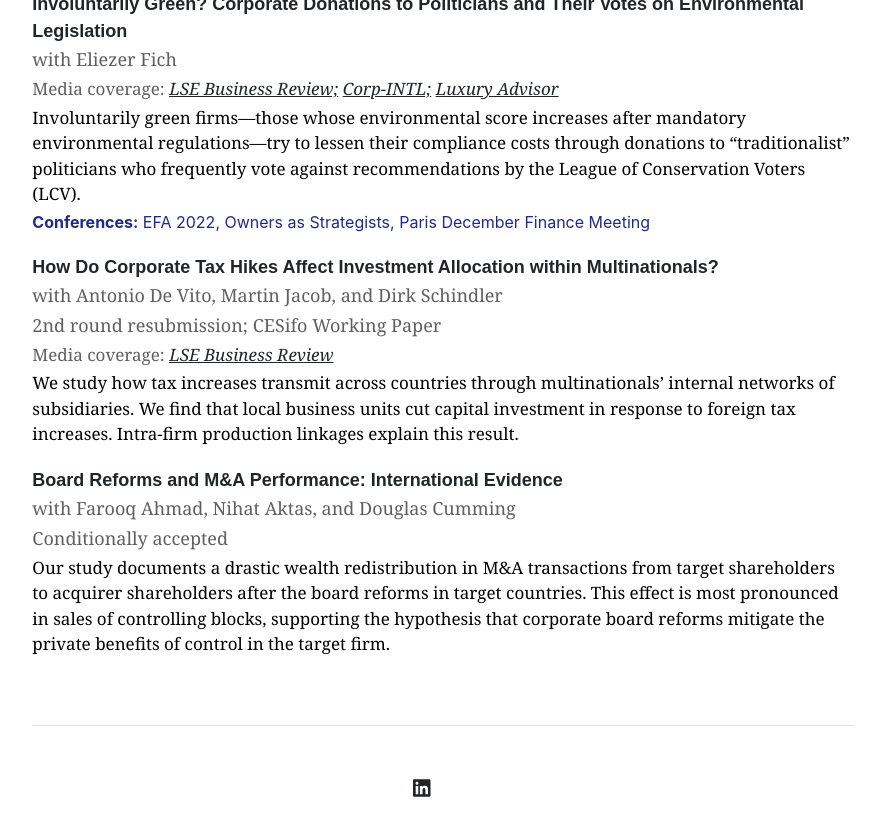
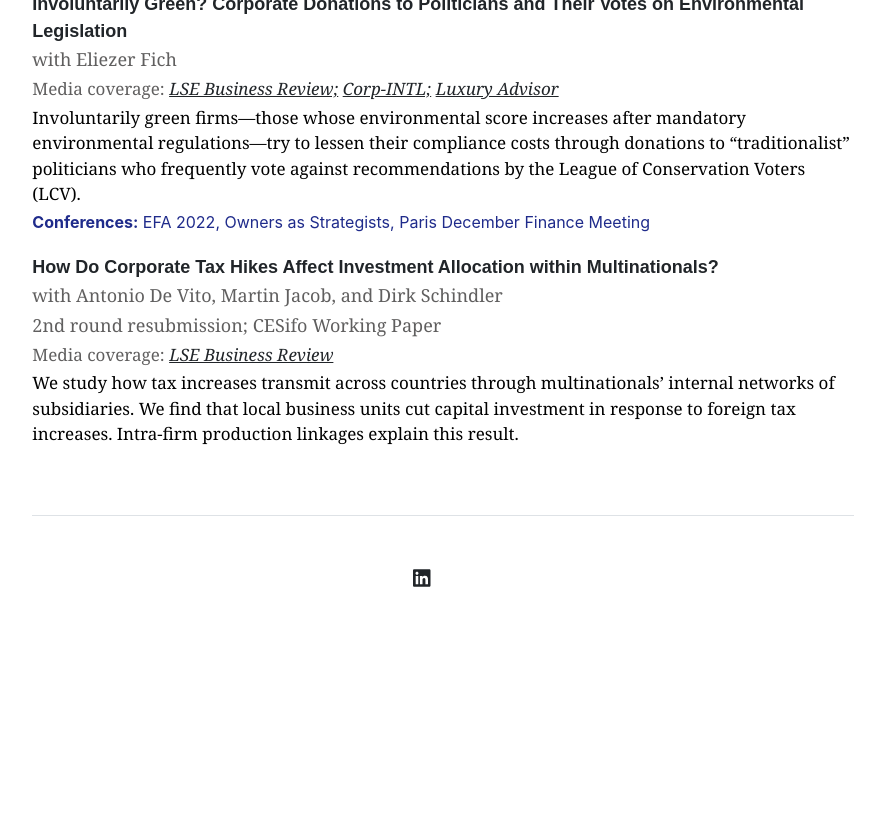
Before and after one commit to guosongxu/guosongxu.github.io, a Jekyll site: the page built from index.md, in a window 1280 px wide and 900 px high, scrolled down 1679 px. Shown: the top 836 px of the window, without its empty margins (197-1077 px from the left). Built offline with Jekyll 4.4.1, drawn with Linux system fonts in a browser that asks for light colours; after the commit the page ends 2369 px from its top, so only the background shows below that; some of the changed text lies outside the part shown.

Commit message:
home.html

```diff
--- a/_layouts/home.html
+++ b/_layouts/home.html
@@ -19,7 +19,7 @@
     <p style="font-family:georgia;font-size:18px;margin-bottom:18px;color:#605F5F"><em><u>Journal of Financial and Quantitative Analysis</u></em>, 2023,  with Eliezer Fich</p>
 
     <p style="font-family:arial, 'MS Sans Serif', arial;font-size:18px;margin-bottom:1px"><strong><a href="https://papers.ssrn.com/sol3/papers.cfm?abstract_id=4629515" target="_blank" rel="noreferrer noopener" aria-label=" (opens in a new tab)" style="text-decoration:none;">Board Reforms and M&A Performance: International Evidence</a></strong></p>
-    <p style="font-family:georgia;font-size:18px;margin-bottom:18px;color:#605F5F"><em><u>Journal of International Business Studies</u></em>, 2023,  with Farooq Ahmad, Nihat Aktas, and Douglas Cumming</p>
+    <p style="font-family:georgia;font-size:18px;margin-bottom:18px;color:#605F5F"><em><u>Journal of International Business Studies</u></em>, forthcoming,  with Farooq Ahmad, Nihat Aktas, and Douglas Cumming</p>
 
     <p style="font-family:arial, 'MS Sans Serif', arial;font-size:18px;margin-bottom:1px"><strong><a href="https://papers.ssrn.com/sol3/papers.cfm?abstract_id=3140400" target="_blank" rel="noreferrer noopener" aria-label=" (opens in a new tab)" style="text-decoration:none;">The Role of Internal M&amp;A Teams in Takeovers</a></strong></p>
     <p style="font-family:georgia;font-size:18px;margin-bottom:18px;color:#605F5F"><em><u>Review of Finance</u></em>, 2021, with Nihat Aktas, Audra Boone, Alexander Witkowski, and Burcin Yurtoglu</p>
@@ -58,9 +58,5 @@
     <p style="font-family:georgia;font-size:17px;margin-bottom:3px;color:#605F5F">Media coverage:&nbsp;<em><a rel="noreferrer noopener" href="https://blogs.lse.ac.uk/businessreview/2020/09/01/the-impact-of-austerity-policies-in-a-country-can-be-felt-across-its-borders/" target="_blank">LSE Business Review</a></em> </p>
     <p style="font-family:georgia;font-size:17px;margin-bottom:20px">We study how tax increases transmit across countries through multinationals’ internal networks of subsidiaries. We find that local business units cut capital investment in response to foreign tax increases. Intra-firm production linkages explain this result. </p>
 
-    <p style="font-family:arial, 'MS Sans Serif', arial;font-size:18px;margin-bottom:1px;"><a rel="noreferrer noopener" aria-label=" (opens in a new tab)" href="https://papers.ssrn.com/sol3/papers.cfm?abstract_id=4629515" target="_blank" style="text-decoration:none;"><strong>Board Reforms and M&A Performance: International Evidence</strong></a></p>
-    <p style="font-family:georgia;font-size:18px;margin-bottom:3px;color:#605F5F">with Farooq Ahmad, Nihat Aktas, and Douglas Cumming</p>
-    <p style="font-family:georgia;font-size:18px;margin-bottom:3px;color:#605F5F">Conditionally accepted</p>
-    <p style="font-family:georgia;font-size:17px;margin-bottom:20px">Our study documents a drastic wealth redistribution in M&A transactions from target shareholders to acquirer shareholders after the board reforms in target countries. This effect is most pronounced in sales of controlling blocks, supporting the hypothesis that corporate board reforms mitigate the private benefits of control in the target firm. </p>
   </div>
 </div>
```
